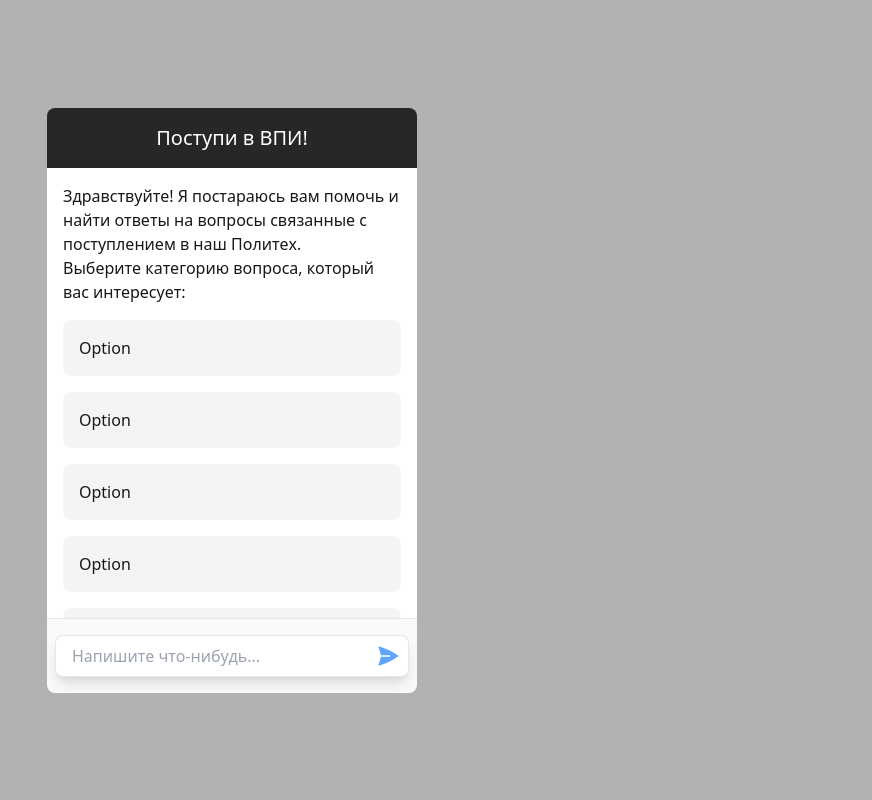
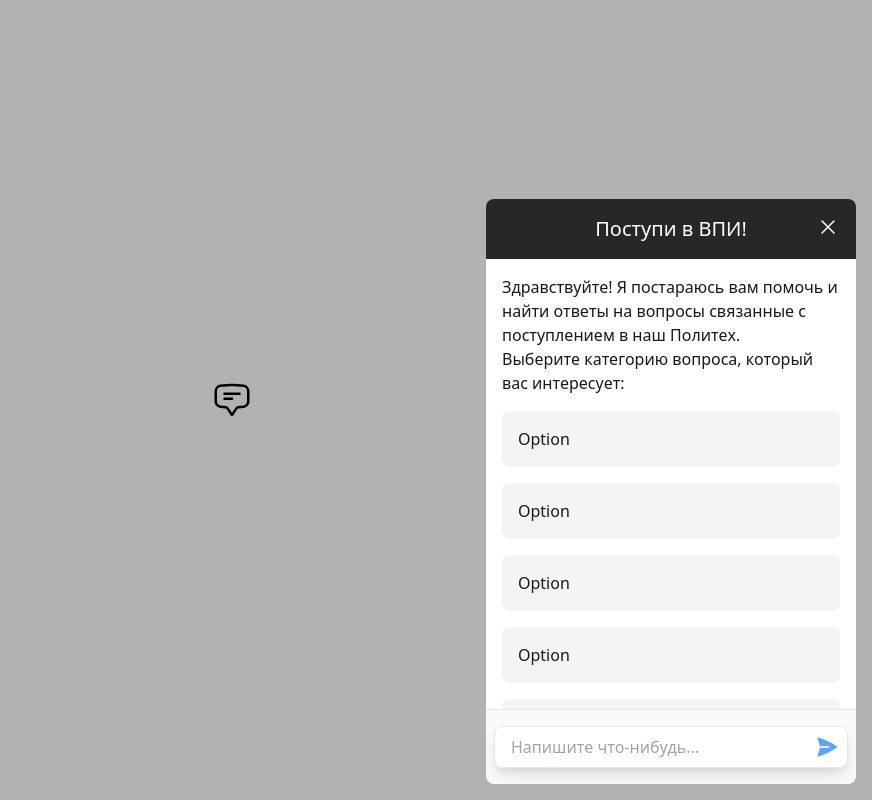
Before and after one commit to l3r8yJ/volpi-qa, a React (Vite) app in the folder qa-rest/src/main/client/: page / in a window 1280 px wide. Both pictures are taken after a click on the button 640 px from the left and 400 px from the top of the page. Shown: the whole page, without its empty margins (408-1280 px from the left). Built offline with nearby package versions, Linux system fonts and the light colour scheme.

Commit message:
move chat window to right bottom

```diff
--- a/qa-rest/src/main/client/src/components/UI/Modal.tsx
+++ b/qa-rest/src/main/client/src/components/UI/Modal.tsx
@@ -1,5 +1,6 @@
 import React, {FC} from 'react';
 import {Dialog} from '@headlessui/react';
+import {XMarkIcon} from "@heroicons/react/24/outline";
 
 interface ModalProps {
     children: React.ReactNode
@@ -13,15 +14,17 @@ export const Modal: FC<ModalProps> = ({children, isOpen, setIsOpen}) => {
         <Dialog
             open={isOpen}
             onClose={() => setIsOpen(false)}
-            className="relative z-[1001]"
+            className="relative z-[1001] absolute"
         >
-            {/* The backdrop, rendered as a fixed sibling to the panel container */}
             <div className="fixed inset-0 bg-black/30" aria-hidden="true"/>
-
-            {/* Full-screen container to center the panel */}
-            <div className="fixed inset-0 flex items-center justify-center p-4">
-                {/* The actual dialog panel  */}
-                <Dialog.Panel className="rounded-lg">
+            <div className="fixed bottom-0 right-0 flex items-center justify-center p-4">
+                <Dialog.Panel className="rounded-lg relative">
+                    <button
+                        className={"absolute text-white top-4 right-4 z-10 hover:text-neutral-300"}
+                        onClick={() => setIsOpen(false)}
+                    >
+                        <XMarkIcon className={"w-6 h-6"}/>
+                    </button>
                     {children}
                 </Dialog.Panel>
             </div>
```
